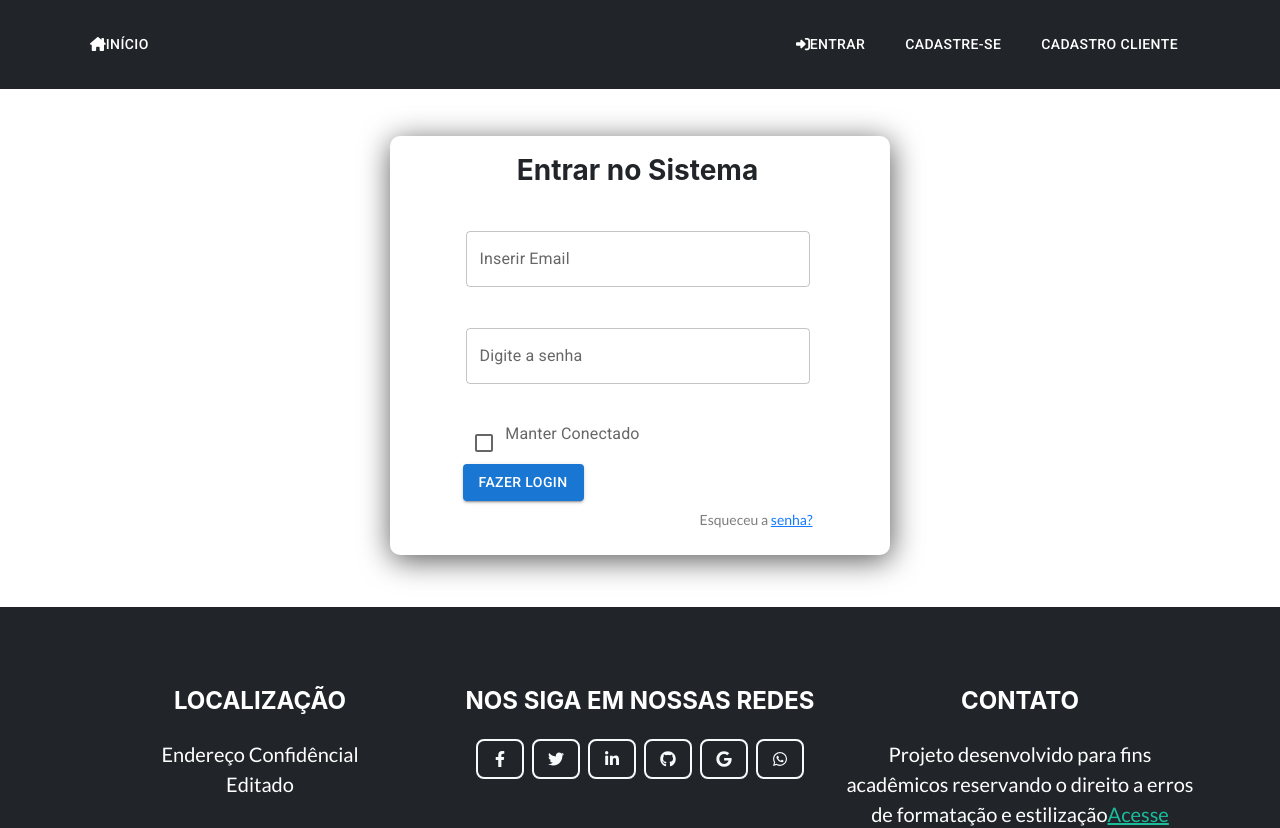
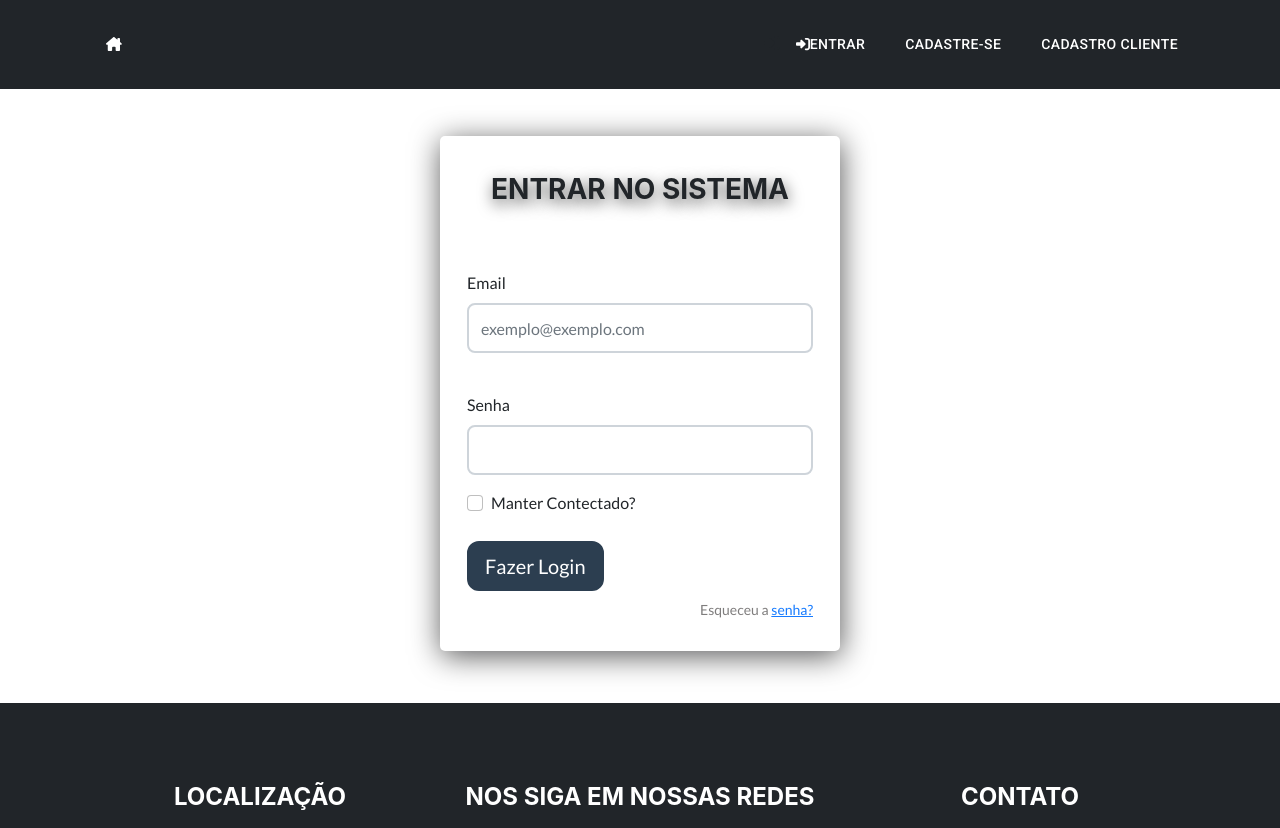
Before and after one commit to Tiagoteixeiraunifg/Front-ReactJS, a React (Create React App) app: page /sign-in in a window 1280 px wide. Shown: the top 828 px of the page. Built offline with nearby package versions, Linux system fonts and the light colour scheme.

Commit message:
feito ajustes na tela de login e cadastro de usuario

```diff
--- a/src/App.tsx
+++ b/src/App.tsx
@@ -10,7 +10,7 @@ import { CadastroCliente } from "./componentes/pages/cliente-register";
 import { HomePrincipal } from "./componentes/pages/home-principal"
 import { HomeFooter } from "./componentes/pages/home-footer";
 import { TabelaCliente } from "./componentes/pages/client-registered";
-import { UserAccountDetails } from "./componentes/pages/clientRegister";
+import { PageCliente } from "./componentes/pages/clientRegister";
 
 
 function App() {
@@ -28,9 +28,7 @@ function App() {
 
             <Route path="/sign-up" element={<SignUp />} />
 
-            <Route path="/cad-cli" element={<CadastroCliente email="" permissao="" />} />
-
-            <Route path="/cad-cli2" element={<UserAccountDetails />} />
+            <Route path="/cad-cli" element={<PageCliente />} />
 
           </Routes>
       </div>
--- a/src/componentes/pages/clientRegister.tsx
+++ b/src/componentes/pages/clientRegister.tsx
@@ -1,7 +1,6 @@
 import React from "react";
 import PropTypes from "prop-types";
 import {
-  Card,
   Container,
   ListGroup,
   ListGroupItem,
@@ -9,131 +8,173 @@ import {
   Col,
   Form,
   FormGroup,
-  FormControl,
   FormSelect,
   Button,
+  Stack,
 } from 'react-bootstrap';
 
-export const UserAccountDetails = () => (
+export const PageCliente = () => (
   <div className="auth-wrapper">
     <div className="auth-inner-cli">
-
-  <Container  className="mb-7">
-    <ListGroup >
-      <ListGroupItem className="p-3">
+      <Container className="mb-8">
             <Row>
               <Col>
                 <Form>
+                  <Stack >
+                    <br/>
+                    <br/>
+                    <h3> CADASTRO DE CLIENTES </h3>
+                  </Stack>
                   <Row form>
-                {/* First Name */}
+                    {/* Nome */}
                     <Col md="6" className="form-group">
-                  <label htmlFor="feFirstName">First Name</label>
+                      <label htmlFor="feFirstName">Nome</label>
                       <Form.Control
                         id="feFirstName"
-                    placeholder="First Name"
-                    value="Sierra"
-                    onChange={() => {}}
+                        placeholder="Primeiro nome"
+                        name="nome"
+                        onChange={() => { }}
+                        className="textbox"
                       />
                     </Col>
-                {/* Last Name */}
+                    {/* Sobre Nome */}
                     <Col md="6" className="form-group">
-                  <label htmlFor="feLastName">Last Name</label>
+                      <label htmlFor="feLastName">Sobrenome</label>
                       <Form.Control
                         id="feLastName"
-                    placeholder="Last Name"
-                    value="Brooks"
-                    onChange={() => {}}
+                        placeholder="Segundo nome"
+                        name="sobrenome"
+                        onChange={() => { }}
+                        className="textbox"
                       />
                     </Col>
                   </Row>
                   <Row form>
+                    {/* CPF */}
+                    <Col md="3" className="form-group">
+                      <label htmlFor="feCpf">CPF</label>
+                      <Form.Control
+                        id="feCpf"
+                        placeholder="000.000.000-00"
+                        name="CPF"
+                        onChange={() => { }}
+                        className="textbox"
+                      />
+                    </Col>
+                    {/* Celular */}
+                    <Col md="3" className="form-group">
+                      <label htmlFor="feCelPhone">Celular</label>
+                      <Form.Control
+                        id="feCelPhone"
+                        placeholder="(00)00000-0000"
+                        name="telefone"
+                        onChange={() => { }}
+                        className="textbox"
+                      />
+                    </Col>
                     {/* Email */}
                     <Col md="6" className="form-group">
                       <label htmlFor="feEmail">Email</label>
                       <Form.Control
                         type="email"
                         id="feEmail"
-                    placeholder="Email Address"
-                    value="sierra@example.com"
-                    onChange={() => {}}
+                        placeholder="exemplo@exemplo.com"
+                        onChange={() => { }}
                         autoComplete="email"
-                  />
-                </Col>
-                {/* Password */}
-                <Col md="6" className="form-group">
-                  <label htmlFor="fePassword">Password</label>
-                  <Form.Control
-                    type="password"
-                    id="fePassword"
-                    placeholder="Password"
-                    value="EX@MPL#P@$$w0RD"
-                    onChange={() => {}}
-                    autoComplete="current-password"
-                  />
-                </Col>
-              </Row>
-              <FormGroup>
-                <label htmlFor="feAddress">Address</label>
-                <Form.Control
-                  id="feAddress"
-                  placeholder="Address"
-                  value="1234 Main St."
-                  onChange={() => {}}
-                />
-              </FormGroup>
-              <Row form>
-                {/* City */}
-                <Col md="6" className="form-group">
-                  <label htmlFor="feCity">City</label>
-                  <Form.Control
-                    id="feCity"
-                    placeholder="City"
-                    onChange={() => {}}
-                  />
-                </Col>
-                {/* State */}
-                <Col md="4" className="form-group">
-                  <label htmlFor="feInputState">State</label>
-                  <FormSelect id="feInputState">
-                    <option>Choose...</option>
-                    <option>...</option>
-                  </FormSelect>
-                </Col>
-                {/* Zip Code */}
-                <Col md="2" className="form-group">
-                  <label htmlFor="feZipCode">Zip</label>
-                  <Form.Control
-                    id="feZipCode"
-                    placeholder="Zip"
-                    onChange={() => {}}
+                        className="textbox"
                       />
                     </Col>
                   </Row>
                   <Row form>
-                {/* Description */}
-                <Col md="12" className="form-group">
-                  <label htmlFor="feDescription">Description</label>
-                  <Form.Control id="feDescription" />
+                    {/* Endereço */}
+                    <Col md="8" className="form-group">
+                      <label htmlFor="feEndereco">Endereço</label>
+                      <Form.Control
+                        type="text"
+                        id="feEndereco"
+                        placeholder="Endereço Rua, Av, Travessa"
+                        onChange={() => { }}
+                        className="textbox"
+                      />
+                    </Col>
+                    {/* Numero */}
+                    <Col md="4" className="form-group">
+                      <label htmlFor="feNumber">Número</label>
+                      <Form.Control
+                      id="feNumber"
+                      type="text"
+                      placeholder="Nº 123456"
+                      name='numero'
+                      onChange={() => { }}
+                      className="textbox"
+                      />
                     </Col>
                   </Row>
-              <Button variant="secondary" >Update Account</Button>
+                  {/* Complemento */}
+                  <Row form>
+                    <Col md="12" className="form-group">
+                      <label htmlFor="feComplemento">Complemento</label>
+                      <Form.Control
+                        type="text"
+                        id="feComplemento"
+                        placeholder="Complemento do Endereço"
+                        onChange={() => { }}
+                        className="textbox"
+                      />
+                    </Col>
+                  </Row>
+                  <Row form>
+                    {/* Cidade */}
+                    <Col md="4" className="form-group">
+                      <label htmlFor="feCity">Cidade</label>
+                      <Form.Control
+                        id="feCity"
+                        placeholder="Cidade"
+                        onChange={() => { }}
+                        className="textbox"
+                      />
+                    </Col>
+                    {/* Estado */}
+                    <Col md="4" className="form-group">
+                      <label htmlFor="feInputState">Estado</label>
+                      <FormSelect id="feInputState" className="textbox">
+                        <option>Selecione...</option>
+                        <option>...</option>
+                      </FormSelect>
+                    </Col>
+                    {/* CEP */}
+                    <Col md="4" className="form-group">
+                      <label htmlFor="feZipCode">CEP</label>
+                      <Form.Control
+                        id="feZipCode"
+                        placeholder="CEP"
+                        onChange={() => { }}
+                        className="textbox"
+                      />
+                    </Col>
+                  </Row>
+                  <br/>
+                  <br/>
+                  <Stack direction="horizontal" gap={3}>
+                  <Button variant="secondary" type="button" >Gravar</Button>
+                  <Button variant="secondary" type="button" >Novo</Button>
+                  <Button variant="secondary" type="button" >Sair</Button>
+                  </Stack>
                 </Form>
             </Col>
            </Row>
-      </ListGroupItem>
-    </ListGroup>
       </Container>
     </div>
   </div>
 );
 
-UserAccountDetails.propTypes = {
+PageCliente.propTypes = {
   /**
    * The component's title.
    */
   title: PropTypes.string
 };
 
-UserAccountDetails.defaultProps = {
+PageCliente.defaultProps = {
   title: "Account Details"
 };
--- a/src/componentes/pages/home-menu.tsx
+++ b/src/componentes/pages/home-menu.tsx
@@ -1,7 +1,7 @@
 import React from 'react';
 import Button from "@mui/material/Button/Button";
 import { useNavigate } from "react-router-dom";
-import {Navbar, Container} from 'react-bootstrap';
+import {Navbar, Container, Stack} from 'react-bootstrap';
 import { FontAwesomeIcon } from '@fortawesome/react-fontawesome';
 import { faHouseChimney, faRightToBracket } from '@fortawesome/free-solid-svg-icons';
 
@@ -61,7 +61,6 @@ export const HomeMenu = () => {
                         name=""
                     >
                         <FontAwesomeIcon  icon={faHouseChimney}/>
-                        Início
                 </Button>
                 <Button
                     className="navbar-toggler text-uppercase font-weight-bold bg-primary text-white rounded color-nav"
@@ -77,7 +76,10 @@ export const HomeMenu = () => {
                 </Button>
                 <div className="collapse navbar-collapse" id="navbarResponsive">
                     <ul className="navbar-nav ms-auto">
+                        <Stack direction="horizontal" gap={3}>
                             <li className="nav-item mx-0 mx-lg-1">
+
+                                <FontAwesomeIcon icon={faRightToBracket} />
                                 <Button
                                     type="button"
                                     variant="text"
@@ -87,7 +89,9 @@ export const HomeMenu = () => {
                                     <FontAwesomeIcon icon={faRightToBracket} />
                                     Entrar
                                 </Button>
+
                             </li>
+                        </Stack>
                         <li className="nav-item mx-0 mx-lg-1">
                             <Button
                                 type="button"
--- a/src/componentes/pages/sing-in.tsx
+++ b/src/componentes/pages/sing-in.tsx
@@ -1,47 +1,64 @@
 import React from 'react';
-import InputLabel from "@mui/material/InputLabel";
-import TextField from "@mui/material/TextField";
-import Button from "@mui/material/Button";
-import Checkbox from "@mui/material/Checkbox";
-import Stack from "@mui/material/Stack/Stack";
+import { Container, Row, Form, Col, Stack, Button, FormCheck } from 'react-bootstrap';
 
 export const SingIn = () => {
   return (
-    <section className="auth-wrapper d-flex flex-wrap">
-      <div className="auth-inner d-flex flex-wrap">
-        <form>
-          <h3>Entrar no Sistema</h3>
+    <div className="auth-wrapper">
+      <div className="auth-inner">
+        <Container className="mb-3">
+          <Row>
+            <Col>
+              <Form>
                 <br />
-          <div className="form-gp">
-            <TextField
+                <h3>ENTRAR NO SISTEMA</h3>
+                <br />
+                <br />
+                <Row form>
+                  {/* Email */}
+                  <Col md="12" className="form-group">
+                    <label htmlFor="feEmail"> Email </label>
+                    <Form.Control
                        type="email"
+                       id="feEmail"
+                       placeholder="exemplo@exemplo.com"
+                       onChange={() => { }}
+                       autoComplete="email"
                        className="textbox"
-              label="Inserir Email"
-            ></TextField>
+                    />
+                  </Col>
+                </Row>
+                <br/>
+                <Row form>
+                  <Col Col md="12" className="form-group">
+                    <label htmlFor='fePassword'> Senha </label>
+                    <Form.Control
+                    id='fePassword'
+                    type="password"
+                    name='password'
+                    onChange={() => { }}
+                    className="textbox"
+                    />
+
+                  </Col>
+                </Row>
+                <div className="form-check">
+                  <FormCheck id='feConected' />
+                  <label htmlFor='feConected' className='form-check-label' > Manter Contectado? </label>
                 </div>
-          <div className="form-gp">
-            <TextField
-              type="password"
-              className="textbox"
-              label="Digite a senha"
-            ></TextField>
-          </div>
-          <Stack direction="row" spacing={0.1} margin-top={5}>
-            <div>
-              <Checkbox />
-            </div>
-            <div>
-              <InputLabel>Manter Conectado</InputLabel>
-            </div>
-          </Stack>
-          <Button variant="contained" type="submit">
+                <br/>
+
+                <Button variant="secondary" size="lg" type="submit">
                   Fazer Login
                 </Button>
+
                 <p className="forgot-password text-right">
                   Esqueceu a <a href="#">senha?</a>
                 </p>
-        </form>
+              </Form>
+            </Col>
+          </Row>
+        </Container>
       </div>
-    </section>
+    </div>
   );
 };
--- a/src/componentes/pages/user-register.tsx
+++ b/src/componentes/pages/user-register.tsx
@@ -1,9 +1,9 @@
 import React, { DetailedHTMLProps, useEffect } from 'react';
-import Button from "@mui/material/Button/Button";
 import TextField from "@mui/material/TextField/TextField";
 import apiAuth from "../util/Api";
 import  axios from "axios";
 import { useNavigate } from 'react-router-dom'
+import { Container, Row, Form, Col, Stack, Button, FormCheck } from 'react-bootstrap';
 
 interface userCad {
     nome: string;
@@ -81,16 +81,21 @@ export const SignUp = () => {
 
 
     return (
-        <section className="auth-wrapper">
-            <div className="auth-inner">
-                <form>
-                    <h3>Cadastre-se</h3>
-                    <div className="form-gp">
-                        <TextField
+        <div className="auth-wrapper">
+        <div className="auth-inner">
+          <Container className="mb-3">
+            <Row>
+              <Col>
+                <Form>
+                    <br/>
+                    <h3>CADASTRE-SE</h3>
+                    <Row form>
+                    <Col md="12" className="form-group">
+                        <label htmlFor="name"> Nome </label>
+                        <Form.Control
                             type="text"
                             className="textbox"
                             placeholder="Nome"
-                            label="Nome"
                             name="nome"
                             data-sb-validations="required"
                             id="name"
@@ -98,28 +103,28 @@ export const SignUp = () => {
                             value={objUser.nome}
                         />
                         <div className="invalid-feedback" data-sb-feedback="name:required">O nome é requerido.</div>
-                    </div>
+                    </Col>
 
-                    <div className="form-gp">
-                        <TextField
+                    <Col md="12" className="form-group">
+                        <label htmlFor="sobrenome"> Sobrenome </label>
+                        <Form.Control
                             type="text"
                             className="textbox"
                             placeholder="Sobrenome"
-                            label="Sobrenome"
                             name="sobrenome"
                             data-sb-validations="required"
-                            id="name"
+                            id="sobrenome"
                             onChange={handleInput}
                             value={objUser.sobrenome}
                         />
-                         <div className="invalid-feedback" data-sb-feedback="name:required">O sobrenome é requerido.</div>
-                    </div>
-                    <div className="form-gp">
-                        <TextField
+                         <div className="invalid-feedback" data-sb-feedback="sobrenome:required">O sobrenome é requerido.</div>
+                    </Col>
+                    <Col md="12" className="form-group">
+                        <label htmlFor="email"> Email </label>
+                        <Form.Control
                             type="email"
                             className="textbox"
                             placeholder="name@example.com"
-                            label="Endereço do Email"
                             name="email"
                             data-sb-validations="required,email"
                             id="email"
@@ -128,13 +133,13 @@ export const SignUp = () => {
                         />
                         <div className="invalid-feedback" data-sb-feedback="email:required">Email é requerido.</div>
                         <div className="invalid-feedback" data-sb-feedback="email:email">Email não é valido.</div>
-                    </div>
-                    <div className="form-gp">
-                        <TextField
+                    </Col>
+                    <Col md="12" className="form-group">
+                        <label htmlFor="password"> Senha </label>
+                        <Form.Control
                             type="password"
                             className="textbox"
                             placeholder="Digite a Senha"
-                            label="Senha"
                             name="password"
                             data-sb-validations="required"
                             id="password"
@@ -142,13 +147,13 @@ export const SignUp = () => {
                             value={objUser.password}
                         />
                          <div className="invalid-feedback" data-sb-feedback="password:required">É requerido uma senha.</div>
-                    </div>
-                    <div className="form-gp">
-                        <TextField
+                    </Col>
+                    <Col md="12" className="form-group">
+                        <label htmlFor="confirmPassword"> Confirmar Senha </label>
+                        <Form.Control
                             type="password"
                             className="textbox"
                             placeholder="Digite a Senha"
-                            label="Confirme Senha"
                             name="confirmPassword"
                             data-sb-validations="required"
                             id="confirmPassword"
@@ -156,15 +161,21 @@ export const SignUp = () => {
                             value={objUser.confirmPassword}
                         />
                         <div className="invalid-feedback" data-sb-feedback="confirmPassword:required">É requerido que confirme a senha.</div>
-                    </div>
+                    </Col>
+                    </Row>
+
                     <Button type="button" id="submitButton" onClick={submeter} >
                         Cadastrar
                     </Button>
+
                     <p className="forgot-password text-right">
                         Já é registrado <a href="/sign-in">faça o login?</a>
                     </p>
-                </form>
-            </div>
-        </section>
+                </Form>
+            </Col>
+          </Row>
+        </Container>
+      </div>
+    </div>
     );
 };
--- a/src/index.css
+++ b/src/index.css
@@ -20,7 +20,6 @@
 }
 
 .color-nav{
-
   font-style: color="#ffffff", normal;
 }
 
@@ -44,23 +43,22 @@
 
 }
 .auth-inner {
-
   align-items: center !important;
   background-color: transparent;
   display: flex;
+  flex-wrap: row;
   justify-content: center;
   flex-direction: row;
-  flex-wrap: all;
   text-align: left !important;
   margin-bottom: 10px;
-  width: 500px;
-  min-width: 400px;
+  width: 400px;
+  min-width: 350px;
   height: 100%;
   background: #ffffff;
   box-shadow: 1px 5px 30px rgb(0 0 3 / 66%);
-  padding: 20px 25px 25px 20px;
-  border-radius: 10px;
-  transition: all .8s;
+  padding: 15px 15px 15px 15px;
+  border-radius: 5px;
+  transition: all 2s;
 
 }
 
@@ -74,13 +72,13 @@
   flex-wrap: row;
   text-align: left !important;
   margin-bottom: 10px;
-  width: 800px;
+  width: 100%;
   min-width: 350px;
   height: 100%;
   background: #ffffff;
   box-shadow: 1px 5px 30px rgb(0 0 3 / 66%);
-  padding: 5px 8px 5px 8px;
-  border-radius: 10px;
+  padding: 15px 15px 15px 15px;
+  border-radius: 5px;
   transition: all .8s;
 
 }
@@ -94,6 +92,7 @@
   margin: 0;
   line-height: 1;
   padding-bottom: 20px;
+  text-shadow: 1px 5px 15px rgb(0 0 3 / 66%);
 }
 .custom-control-label {
   font-weight: 400;
@@ -112,11 +111,9 @@
 .textbox {
 
   display: flex;
-  width: 100%;
-  min-width: 150px;
-  height: 75px;
+  height: 50px;
   padding: 0.375rem 0.75rem;
-  font-size: 14px;
+  font-size: 16px;
   line-height: 1.5;
   color: #323e49;
   background-color: #fff;
@@ -247,5 +244,5 @@
   border: 1px solid #ced4da;
   border-radius: 0.25rem;
   background: #ffffff;
-  box-shadow: 3px 14px 80px rgba(67, 74, 215, 0.752);
+  box-shadow: 1px 5px 30px rgb(0 0 3 / 66%);
 }
```
Lines whose indentation alone changed are shown as unchanged.
